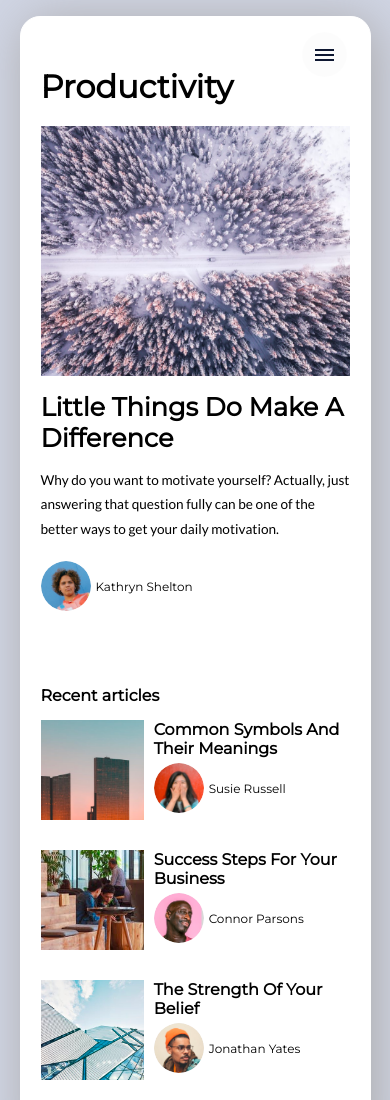
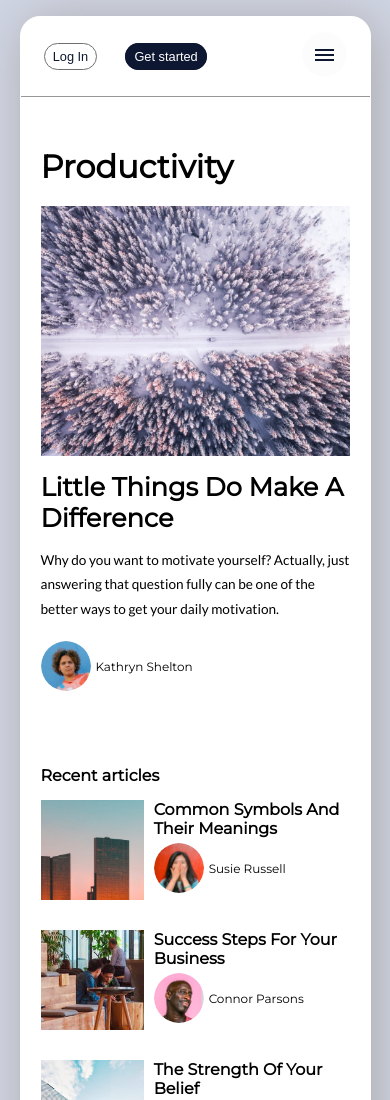
Before and after one commit to dharmyx/articles-page-test, a plain HTML site: page index.html in a window 390 px wide. Shown: the top 1100 px of the page. Drawn offline with Linux system fonts and the light colour scheme; a web font is replaced by a local one.

Commit message:
Update style.css
- Added Login and SignUp buttons

```diff
--- a/style.css
+++ b/style.css
@@ -365,8 +365,10 @@ div.small--image4 {
     }
     /* HAMBURGER MENU */
 
-    header.heading--content,
     header.sub-heading--content {
+        display: none;
+    }
+    div.primary--heading {
         display: none;
     }
 
@@ -544,6 +546,19 @@ div.small--image4 {
     div.menu-wrap {
         right: 5.5rem;
     }
+    div.secondary--heading {
+        width: 60%;
+        justify-content: space-evenly;
+    }
+    p.txt > a.btn-logIn {
+        padding: 5px 8px;
+        font-size: .8rem;
+    }
+    p.txt > a.btn-getStarted {
+        padding: 5px 8px;
+        font-size: .8rem;
+        margin: 0 5px;
+    }
     p.menutext > a {
         font-size: .8rem;
    }
```
